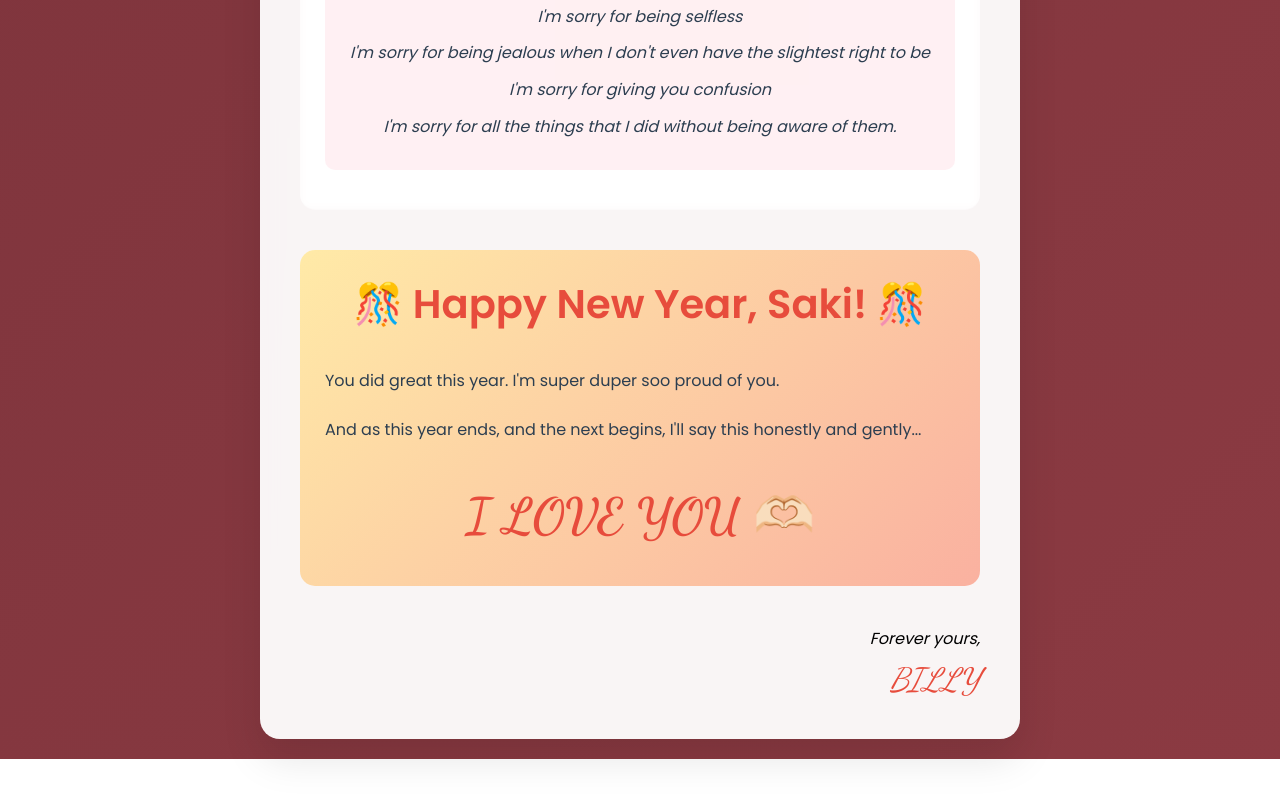
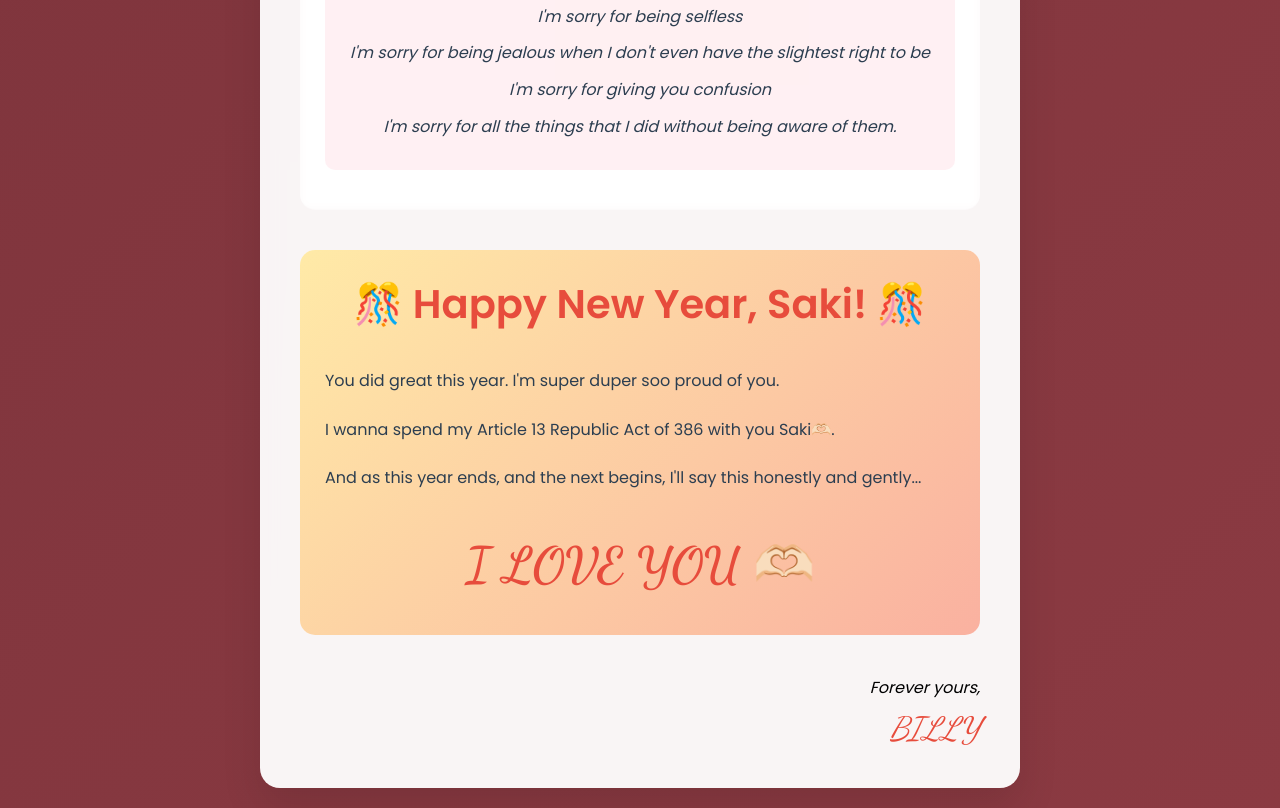
Before and after one commit to johndelros15-prog/D, a plain HTML site: page index.html in a window 1280 px wide. Shown: the part 2819-3627 px from the top of the page. Before the commit the page ends 3578 px from the top, so only its background shows below. Drawn offline with Linux system fonts and the light colour scheme.

Commit message:
Update index.html

```diff
--- a/index.html
+++ b/index.html
@@ -100,6 +100,7 @@
                     <div class="new-year-section fade-in">
                         <h1 class="new-year-title">🎊 Happy New Year, Saki! 🎊</h1>
                         <p>You did great this year. I'm super duper soo proud of you.</p>
+                        <p>I wanna spend my Article 13 Republic Act of 386 with you Saki🫶🏻.</p>
                         <p>And as this year ends, and the next begins, I'll say this honestly and gently...</p>
 
                         <div class="final-message">
```
